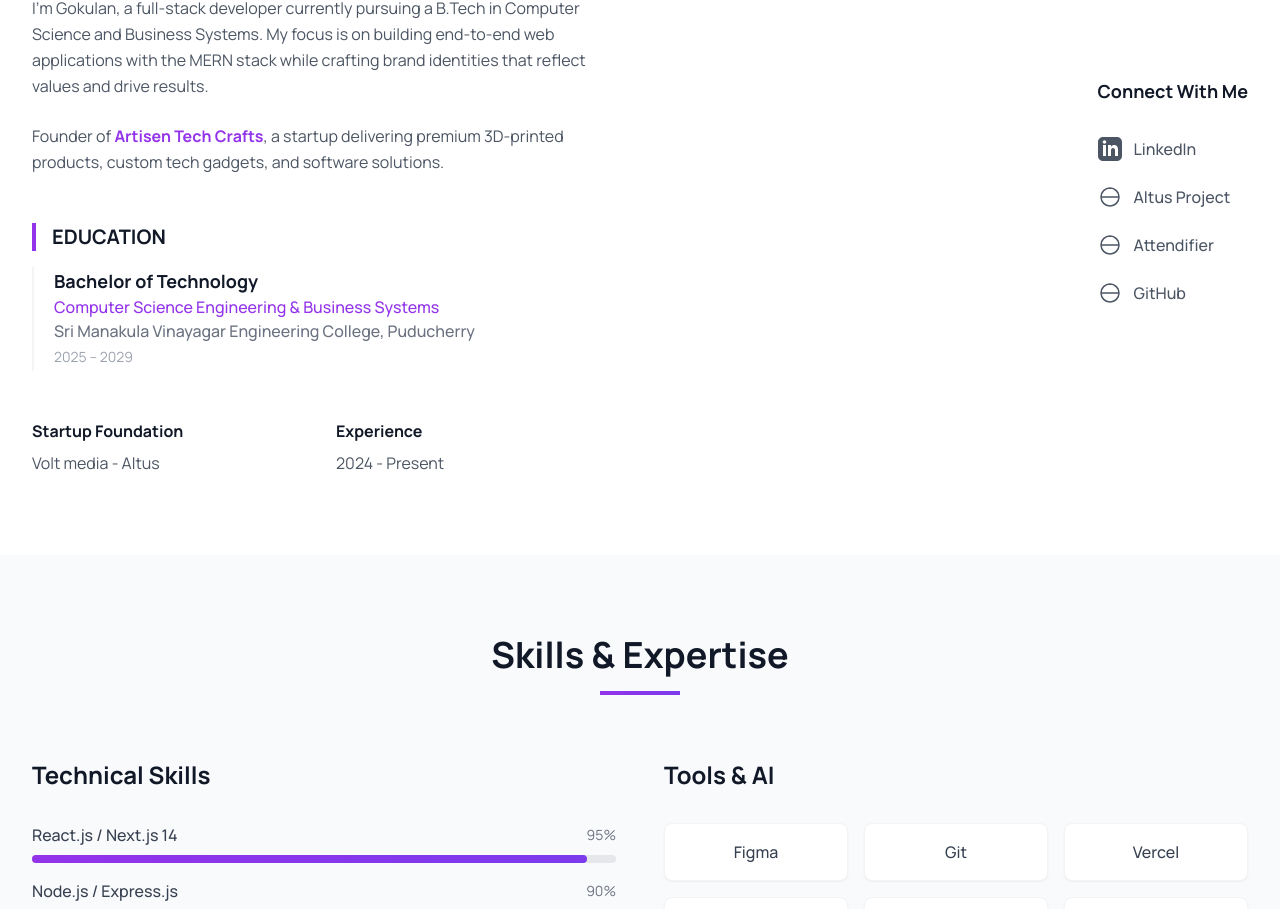
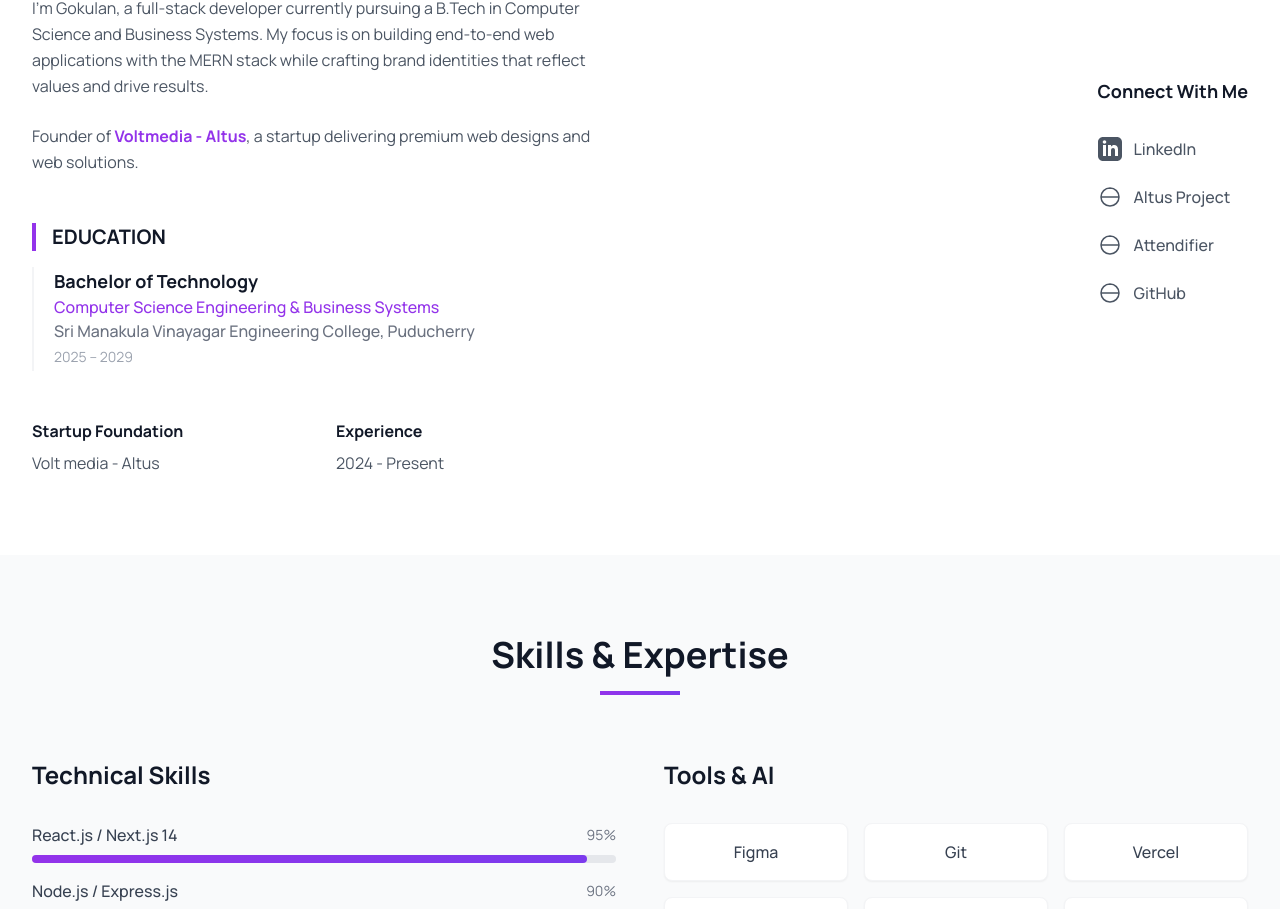
Before and after one commit to rkivln/animated-portfolio-website, a React (Vite) app: page / in a window 1280 px wide. Shown: the part 1097-2006 px from the top of the page. Built offline with nearby package versions, Linux system fonts and the light colour scheme.

Commit message:
Update About.tsx

```diff
--- a/components/About.tsx
+++ b/components/About.tsx
@@ -19,8 +19,7 @@ const About: React.FC = () => {
               that reflect values and drive results.
             </p>
             <p className="text-gray-600 leading-relaxed">
-              Founder of <span className="font-semibold text-purple-600">Artisen Tech Crafts</span>, a startup delivering premium 3D-printed products,
-              custom tech gadgets, and software solutions.
+              Founder of <span className="font-semibold text-purple-600">Voltmedia - Altus</span>, a startup delivering premium web designs and web solutions.
             </p>
 
             <div className="pt-6 space-y-4">
```
